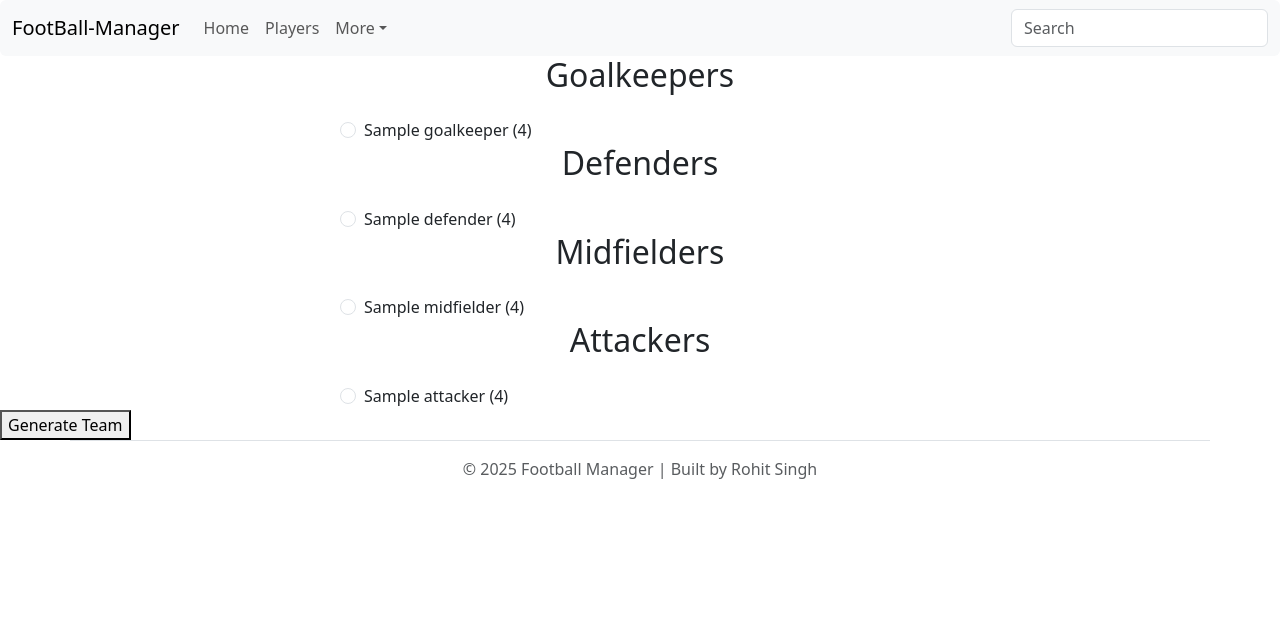
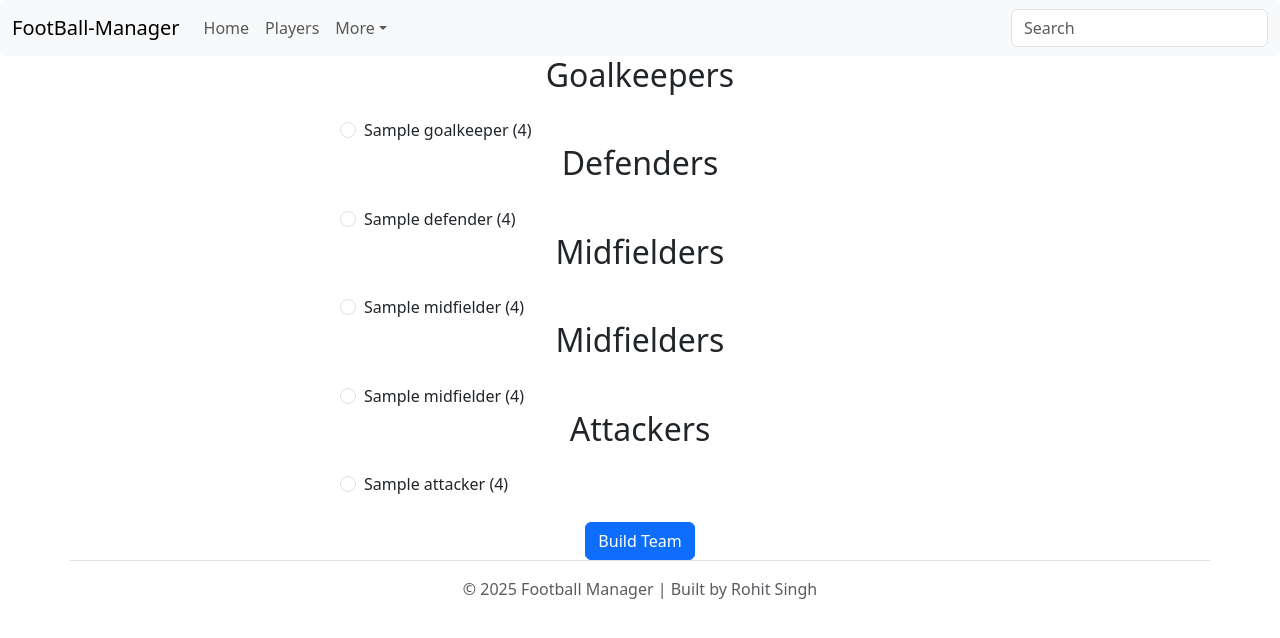
Before and after one commit to Not-Rohit-04/Football-Manager, a Flask app: template templates/build_team.html in a window 1280 px wide. Shown: the top 638 px of the page. Run offline with Flask 3, Linux system fonts and the light colour scheme; the template is opened without the code that fills it: most values are stand-ins (such as "Sample title", 1, 10 or a date in 2020); some libraries are stand-ins or nearby versions.

Commit message:
Upadte build team route

```diff
--- a/app.py
+++ b/app.py
@@ -1,4 +1,4 @@
-from flask import Flask,render_template
+from flask import Flask,render_template,request
 from flask_bootstrap import Bootstrap5
 from dotenv import load_dotenv
 import os
@@ -6,6 +6,7 @@ from flask_sqlalchemy import SQLAlchemy
 from sqlalchemy.orm import DeclarativeBase, Mapped, mapped_column
 from sqlalchemy import Integer, String
 from data import seed_player
+import random
 
 
 load_dotenv()
@@ -52,7 +53,36 @@ def player():
 
 @app.route("/build-team",methods=["GET","POST"])
 def build_team():
-    pass
+
+    goalkeepers = db.session.execute(db.select(Player).where(Player.position=="GK")).scalars().all()
+    defenders = db.session.execute(db.select(Player).where(Player.position.in_(["CB","RB","LB"]))).scalars().all()
+    midfielders = db.session.execute(db.select(Player).where(Player.position.in_(["CM","CAM","CDM"]))).scalars().all()
+    attackers = db.session.execute(db.select(Player).where(Player.position.in_(["ST","LW","RW"]))).scalars().all()
+
+
+    goalkeepers = random.sample(goalkeepers, 3)
+
+    defenders = random.sample(defenders, 3)
+
+    midfielder_1 = random.sample(midfielders, 3)
+
+    midfielder_2 = random.sample(midfielders, 3)
+
+    attackers = random.sample(attackers, 3)
+
+
+    if request.method == 'POST':
+        pass
+
+
+    return render_template(
+    "build_team.html",
+    goalkeepers=goalkeepers,
+    defenders=defenders,
+    midfielder1=midfielder_1,
+    midfielder2=midfielder_2,
+    attackers=attackers
+)
 
 @app.route("/hof-team",methods=['GET','POST'])
 def hall_of_fame():
--- a/templates/build_team.html
+++ b/templates/build_team.html
@@ -52,7 +52,30 @@
   <div class="container d-flex justify-content-center">
     <div style="width: 600px">
       <div class="list-group list-group-radio d-grid gap-2 border-0">
-        {% for midfielder in midfielders %}
+        {% for midfielder in midfielder1 %}
+        <div class="form-check">
+          <input
+            class="form-check-input"
+            type="radio"
+            name="midfielder"
+            id="cm{{ midfielder.id }}"
+            value="{{ midfielder.id }}"
+          />
+
+          <label class="form-check-label" for="cm{{ midfielder.id }}">
+            {{ midfielder.name }} ({{ midfielder.rating }})
+          </label>
+        </div>
+        {% endfor %}
+      </div>
+    </div>
+  </div>
+
+  <h2 class="text-center mb-4">Midfielders</h2>
+  <div class="container d-flex justify-content-center">
+    <div style="width: 600px">
+      <div class="list-group list-group-radio d-grid gap-2 border-0">
+        {% for midfielder in midfielder2 %}
         <div class="form-check">
           <input
             class="form-check-input"
@@ -93,6 +116,8 @@
       </div>
     </div>
   </div>
-  <button type="submit">Generate Team</button>
+  <div class="text-center mt-4">
+    <button type="submit" class="btn btn-primary">Build Team</button>
+  </div>
 </form>
 {% endblock %}
```
